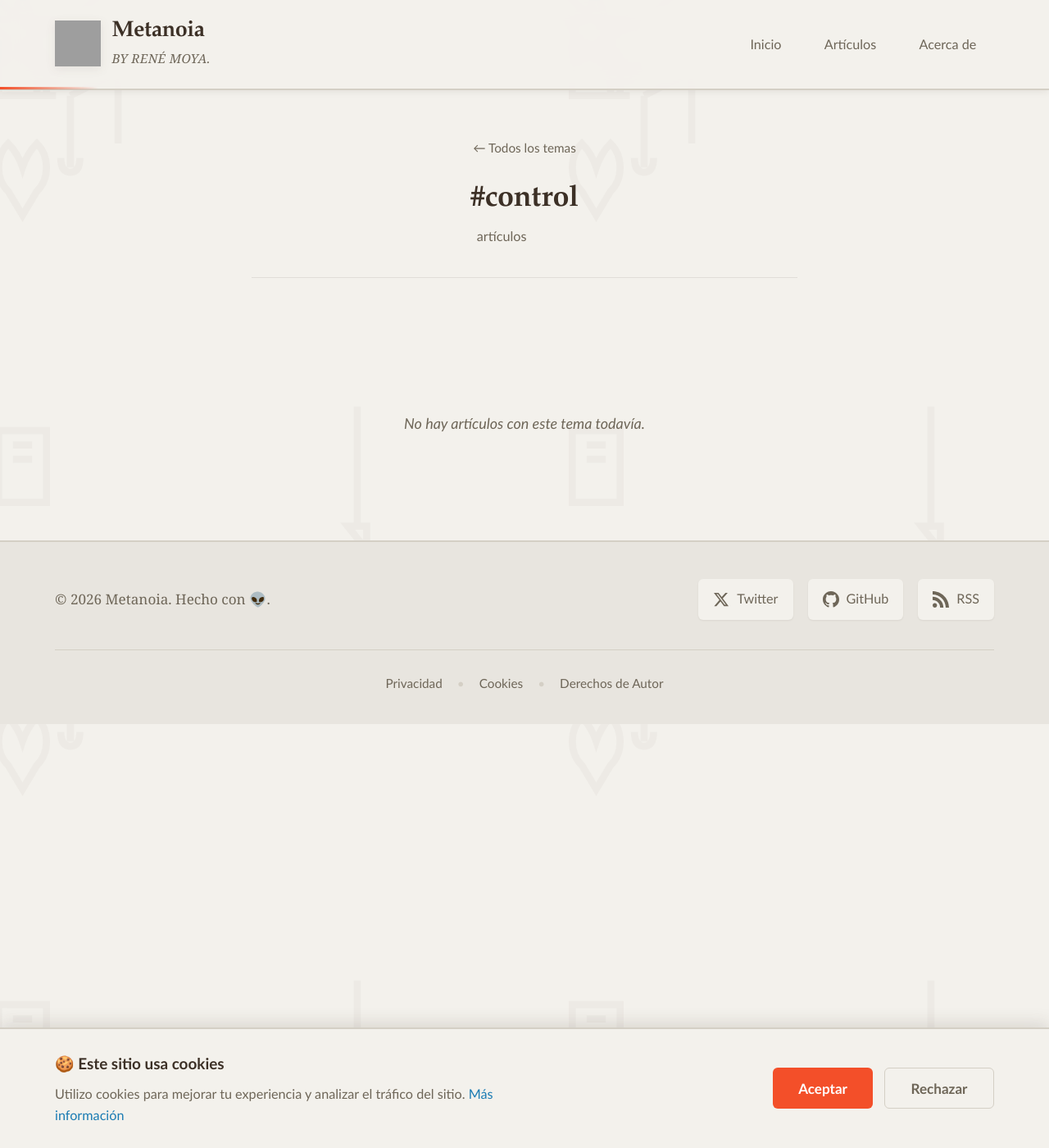
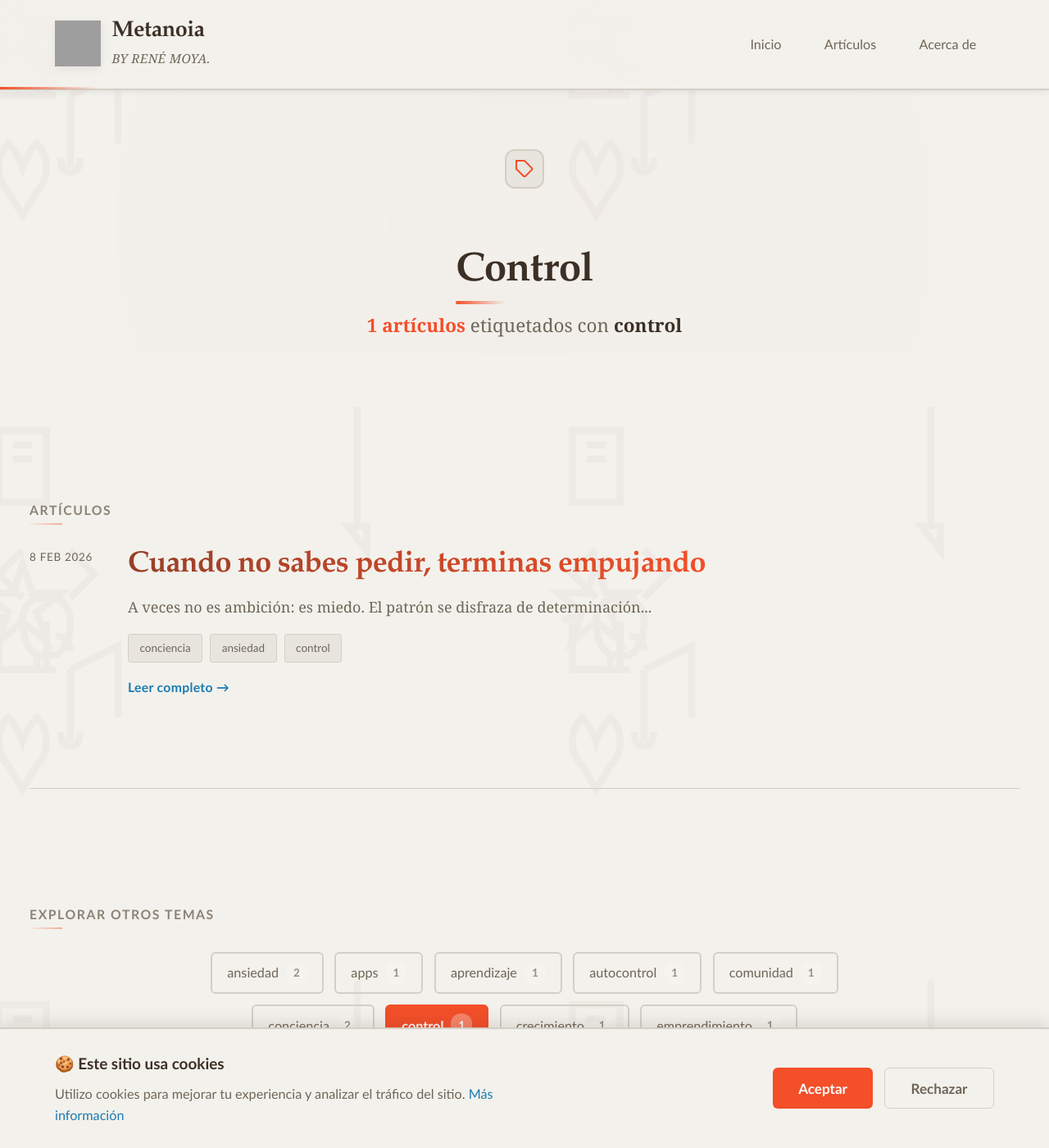
Before and after one commit to renedev0284-creator/renedev0284-creator.github.io, a Jekyll site: the page built from tag/control.md, in a window 1280 px wide and 1400 px high. Shown: the whole window at 82% size. Built offline with Jekyll 4.4.1, drawn with Linux system fonts in a browser that asks for light colours; some of the changed text lies outside the part shown; grey boxes are pictures that could not be loaded.

Commit message:
Volver a tag anterior

```diff
--- a/_layouts/tag.html
+++ b/_layouts/tag.html
@@ -2,345 +2,162 @@
 layout: default
 ---
 
-<div class="tag-page">
+<div class="home">
   <!-- Header del Tag -->
-  <section class="tag-header">
-    <a href="{{ site.baseurl }}/tags/" class="back-link">← Todos los temas</a>
-    <h1 class="tag-title">#{{ page.tag }}</h1>
-    <p class="tag-count">{{ page.posts.size }} {% if page.posts.size == 1 %}artículo{% else %}artículos{% endif %}</p>
+  <section class="intro intro-icons">
+    <div class="intro-badges">
+      <span class="badge" title="Etiqueta">
+        <svg width="24" height="24" viewBox="0 0 24 24" fill="none" stroke="currentColor" stroke-width="2">
+          <path d="M20.59 13.41l-7.17 7.17a2 2 0 0 1-2.83 0L2 12V2h10l8.59 8.59a2 2 0 0 1 0 2.82z"></path>
+          <line x1="7" y1="7" x2="7.01" y2="7"></line>
+        </svg>
+      </span>
+    </div>
+
+    <h1>{{ page.tag }}</h1>
+    <p class="lead">
+      <span style="color: var(--color-orange); font-weight: 600;">{{ site.tags[page.tag] | size }} artículos</span>
+      etiquetados con <strong>{{ page.tag }}</strong>
+    </p>
   </section>
 
-  <!-- Lista de Posts (mismo estilo que index) -->
+  <!-- Posts con esta etiqueta -->
   <section class="posts">
-    {% if page.posts.size > 0 %}
-      <div class="post-list-minimal">
-        {% for post in page.posts %}
-          <article class="post-item" style="--index: {{ forloop.index }};">
+    <h2 class="section-title">Artículos</h2>
 
-            <!-- Imagen sutil (opcional) -->
-            {% if post.image %}
-              <a href="{{ post.url | relative_url }}" class="post-image-link">
-                <div class="post-image">
-                  <img src="{{ post.image | relative_url }}" alt="{{ post.title }}" loading="lazy">
-                </div>
-              </a>
-            {% endif %}
+    {% assign posts_with_tag = site.tags[page.tag] %}
 
-            <div class="post-body">
-              <!-- Fecha minimalista -->
-              <time class="post-date-minimal" datetime="{{ post.date | date_to_xmlschema }}">
+    {% if posts_with_tag.size > 0 %}
+      <div class="post-list">
+        {% for post in posts_with_tag %}
+          <article class="post-preview" style="--index: {{ forloop.index }};">
+            <time class="post-date" datetime="{{ post.date | date_to_xmlschema }}">
               {% assign day = post.date | date: "%-d" %}
               {% assign month = post.date | date: "%-m" %}
               {% assign year = post.date | date: "%Y" %}
-                {% assign months = "enero,febrero,marzo,abril,mayo,junio,julio,agosto,septiembre,octubre,noviembre,diciembre" | split: "," %}
+              {% assign months = "ene,feb,mar,abr,may,jun,jul,ago,sep,oct,nov,dic" | split: "," %}
               {% assign month_index = month | minus: 1 %}
-                {{ day }} de {{ months[month_index] }}, {{ year }}
+              {{ day }} {{ months[month_index] }} {{ year }}
             </time>
-
-              <!-- Título -->
-              <h3 class="post-title-minimal">
+            <h3>
               <a href="{{ post.url | relative_url }}">{{ post.title }}</a>
             </h3>
-
-              <!-- Excerpt limpio -->
-              <p class="post-excerpt-minimal">{{ post.excerpt | strip_html | truncate: 180 }}</p>
-
-              <!-- Tags simples (excluyendo el tag actual) -->
-              {% if post.tags.size > 0 %}
-                <div class="post-tags-minimal">
+            <p class="post-excerpt">{{ post.excerpt | strip_html | truncate: 180 }}</p>
+            {% if post.tags %}
+              <div class="post-tags">
                 {% for tag in post.tags limit:3 %}
-                    {% if tag != page.tag %}
-                      <a href="{{ site.baseurl }}/tag/{{ tag | slugify }}/" class="tag-minimal">{{ tag }}</a>
-                    {% endif %}
+                  <a href="{{ site.baseurl }}/tag/{{ tag | slugify }}/" class="tag">{{ tag }}</a>
                 {% endfor %}
               </div>
             {% endif %}
-
-              <!-- Enlace sutil -->
-              <a href="{{ post.url | relative_url }}" class="read-link-minimal">Leer completo</a>
-            </div>
+            <a href="{{ post.url | relative_url }}" class="read-more">
+              Leer completo
+            </a>
           </article>
         {% endfor %}
       </div>
     {% else %}
-      <p class="no-posts">No hay artículos con este tema todavía.</p>
+      <p class="lead">No hay artículos con esta etiqueta todavía.</p>
+      <p><a href="{{ site.baseurl }}/" style="color: var(--color-orange);">← Volver al inicio</a></p>
     {% endif %}
+  </section>
+
+  <!-- Nube de todas las etiquetas -->
+  <section class="tags-cloud-section">
+    <h2 class="section-title">Explorar Otros Temas</h2>
+    <div class="tags-cloud-wrapper">
+      {% assign sorted_tags = site.tags | sort %}
+      {% for tag in sorted_tags %}
+        <a href="{{ site.baseurl }}/tag/{{ tag[0] | slugify }}/"
+           class="tag-cloud-item {% if tag[0] == page.tag %}active{% endif %}">
+          {{ tag[0] }}
+          <span class="tag-count">{{ tag[1] | size }}</span>
+        </a>
+      {% endfor %}
+    </div>
   </section>
 </div>
 
 <style>
-/* ========================================
-   TAG PAGE - MISMO ESTILO QUE INDEX
-   ======================================== */
+/* Estilos adicionales para la página de tag */
 
-.tag-page {
-  max-width: 720px;
-  margin: 0 auto;
-  padding: 0 1.5rem;
+/* Nube de etiquetas mejorada */
+.tags-cloud-section {
+  margin-top: var(--space-xxl);
+  padding-top: var(--space-xl);
+  border-top: 1px solid var(--color-border);
 }
 
-/* Header del Tag */
-.tag-header {
-  text-align: center;
-  margin: 3rem 0;
-  padding-bottom: 2rem;
-  border-bottom: 1px solid rgba(60, 48, 38, 0.1);
+.tags-cloud-wrapper {
+  display: flex;
+  flex-wrap: wrap;
+  gap: 0.75rem;
+  max-width: 800px;
+  margin: 0 auto;
+  justify-content: center;
 }
 
-.back-link {
-  display: inline-block;
-  margin-bottom: 1.5rem;
-  font-family: var(--font-sans);
-  font-size: 0.85rem;
-  color: var(--color-text-muted);
-  text-decoration: none;
-  transition: color 0.3s ease;
-}
-
-.back-link:hover {
-  color: var(--color-orange);
-}
-
-.tag-title {
-  font-family: var(--font-display);
-  font-size: 2rem;
-  font-weight: 600;
-  color: var(--color-text);
-  margin: 0 0 0.5rem;
-  letter-spacing: -0.01em;
-}
-
-.tag-count {
+.tag-cloud-item {
+  display: inline-flex;
+  align-items: center;
+  gap: 0.5rem;
   font-family: var(--font-sans);
   font-size: 0.9rem;
   color: var(--color-text-muted);
-  margin: 0;
+  background: transparent;
+  padding: 0.5rem 1rem;
+  border-radius: 6px;
+  border: 2px solid var(--color-border);
+  text-decoration: none;
+  transition: all 0.3s ease;
+  font-weight: 500;
 }
 
-/* Lista de Posts - MISMO CÓDIGO QUE INDEX */
-.post-list-minimal {
-  max-width: 720px;
-  margin: 3rem auto 0;
+.tag-cloud-item:hover {
+  background: rgba(243, 79, 41, 0.05);
+  color: var(--color-orange);
+  border-color: var(--color-orange);
+  transform: translateY(-2px);
+  box-shadow: 0 4px 12px rgba(243, 79, 41, 0.15);
 }
 
-.post-item {
-  margin-bottom: 4rem;
-  padding-bottom: 3rem;
-  border-bottom: 1px solid rgba(60, 48, 38, 0.1);
-  opacity: 0;
-  animation: gentleFadeIn 0.8s ease forwards;
-  animation-delay: calc(var(--index) * 0.15s);
+.tag-cloud-item.active {
+  background: var(--color-orange);
+  color: white;
+  border-color: var(--color-orange);
+  font-weight: 600;
 }
 
-.post-item:last-child {
-  border-bottom: none;
+.tag-cloud-item .tag-count {
+  font-size: 0.75rem;
+  color: currentColor;
+  opacity: 0.7;
+  background: rgba(255, 255, 255, 0.2);
+  padding: 0.15rem 0.5rem;
+  border-radius: 12px;
+  font-weight: 600;
 }
 
-@keyframes gentleFadeIn {
-  from {
-    opacity: 0;
-    transform: translateY(20px);
-  }
-  to {
+.tag-cloud-item.active .tag-count {
+  background: rgba(255, 255, 255, 0.3);
   opacity: 1;
-    transform: translateY(0);
-  }
 }
 
-/* Imagen sutil y opcional */
-.post-image-link {
-  display: block;
-  margin-bottom: 1.5rem;
+/* Ajuste del intro para páginas de tag */
+.intro h1 {
+  text-transform: capitalize;
+  margin-bottom: var(--space-md);
 }
 
-.post-image {
-  width: 100%;
-  max-width: 100%;
-  height: 280px;
-  overflow: hidden;
-  border-radius: 4px;
+/* Responsive */
+@media (max-width: 768px) {
+  .tags-cloud-wrapper {
+    justify-content: flex-start;
   }
 
-.post-image img {
-  width: 100%;
-  height: 100%;
-  object-fit: cover;
-  filter: grayscale(20%) contrast(0.95);
-  transition: all 0.6s ease;
-}
-
-.post-item:hover .post-image img {
-  filter: grayscale(0%) contrast(1);
-  transform: scale(1.02);
-}
-
-/* Contenido del post */
-.post-body {
-  display: flex;
-  flex-direction: column;
-  gap: 0.75rem;
-}
-
-/* Fecha minimalista */
-.post-date-minimal {
-  display: block;
-  font-family: var(--font-sans);
-  font-size: 0.8rem;
-  font-weight: 400;
-  color: var(--color-text-muted);
-  text-transform: uppercase;
-  letter-spacing: 0.05em;
-  margin-bottom: 0.25rem;
-}
-
-/* Título limpio */
-.post-title-minimal {
-  margin: 0;
-  font-family: var(--font-display);
-  font-size: 1.75rem;
-  font-weight: 600;
-  line-height: 1.3;
-  letter-spacing: -0.01em;
-}
-
-.post-title-minimal a {
-  color: var(--color-text);
-  text-decoration: none;
-  transition: color 0.3s ease;
-}
-
-.post-item:hover .post-title-minimal a {
-  color: var(--color-orange);
-}
-
-/* Excerpt con Palatino */
-.post-excerpt-minimal {
-  font-family: 'Palatino Linotype', 'Book Antiqua', Palatino, Georgia, serif;
-  font-size: 1.05rem;
-  line-height: 1.75;
-  color: rgba(60, 48, 38, 0.85);
-  margin: 0.5rem 0 1rem;
-}
-
-/* Tags minimalistas */
-.post-tags-minimal {
-  display: flex;
-  flex-wrap: wrap;
-  gap: 0.75rem;
-  margin: 0.5rem 0;
-}
-
-.tag-minimal {
-  font-family: var(--font-sans);
-  font-size: 0.75rem;
-  font-weight: 500;
-  color: rgba(60, 48, 38, 0.6);
-  text-decoration: none;
-  padding: 0.25rem 0;
-  border-bottom: 1px solid transparent;
-  transition: all 0.3s ease;
-  letter-spacing: 0.03em;
-}
-
-.tag-minimal:hover {
-  color: var(--color-orange);
-  border-bottom-color: var(--color-orange);
-}
-
-/* Enlace de lectura sutil */
-.read-link-minimal {
-  display: inline-block;
-  margin-top: 0.5rem;
-  font-family: var(--font-sans);
-  font-size: 0.875rem;
-  font-weight: 500;
-  color: var(--color-text-muted);
-  text-decoration: none;
-  border-bottom: 1px solid var(--color-text-muted);
-  transition: all 0.3s ease;
-  padding-bottom: 2px;
-}
-
-.read-link-minimal:hover {
-  color: var(--color-orange);
-  border-bottom-color: var(--color-orange);
-}
-
-/* Mensaje cuando no hay posts */
-.no-posts {
-  text-align: center;
-  font-family: var(--font-sans);
-  font-size: 1rem;
-  color: var(--color-text-muted);
-  padding: 3rem 0;
-  font-style: italic;
-}
-
-/* Efecto hover muy sutil en el artículo completo */
-.post-item {
-  transition: transform 0.3s ease;
-}
-
-.post-item:hover {
-  transform: translateX(4px);
-}
-
-/* ========================================
-   RESPONSIVE
-   ======================================== */
-
-@media (max-width: 768px) {
-  .tag-page {
-    padding: 0 1rem;
-  }
-
-  .tag-header {
-    margin: 2rem 0;
-    padding-bottom: 1.5rem;
-  }
-
-  .tag-title {
-    font-size: 1.75rem;
-  }
-
-  .post-list-minimal {
-    margin-top: 2rem;
-  }
-
-  .post-item {
-    margin-bottom: 3rem;
-    padding-bottom: 2rem;
-  }
-
-  .post-image {
-    height: 220px;
-  }
-
-  .post-title-minimal {
-    font-size: 1.5rem;
-  }
-
-  .post-excerpt-minimal {
-    font-size: 1rem;
-    line-height: 1.65;
-  }
-}
-
-@media (max-width: 480px) {
-  .tag-title {
-    font-size: 1.5rem;
-  }
-
-  .post-image {
-    height: 180px;
-  }
-
-  .post-title-minimal {
-    font-size: 1.35rem;
-  }
-
-  .post-excerpt-minimal {
-    font-size: 0.95rem;
+  .tag-cloud-item {
+    font-size: 0.85rem;
+    padding: 0.4rem 0.8rem;
   }
 }
 </style>
```
Lines whose indentation alone changed are shown as unchanged.
